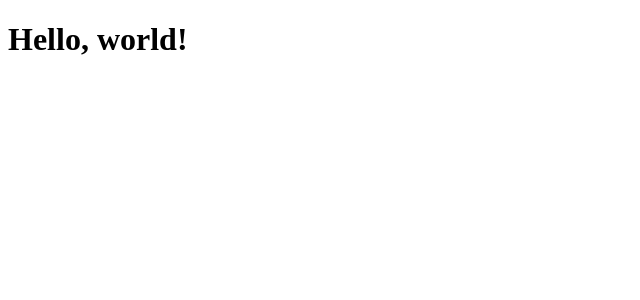
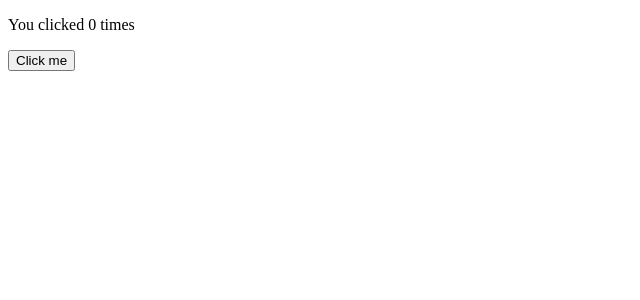
Before and after one commit to taminororo/random-cat, a Next.js app: page /hello in a window 1280 px wide. Shown: the top 300 px of the page, without its empty margins (0-640 px from the left). Built offline with nearby package versions, Linux system fonts and the light colour scheme; a web font is replaced by a local one.

Commit message:
[feat] clickカウント機能の追加

```diff
--- a/app/hello/page.tsx
+++ b/app/hello/page.tsx
@@ -1,3 +1,19 @@
-export default function Hello() {
-    return <h1>Hello, world!</h1>
+'use client'  //Next.jsの仕様
+import React, { useState } from 'react';
+
+
+export default function Home() {
+  const [count, setCount] = useState(0);
+  return (
+    <div className="grid grid-rows-[20px_1fr_20px] items-center justify-items-center min-h-screen p-8 pb-20 gap-16 sm:p-20 font-[family-name:var(--font-geist-sans)]">
+      <main className="flex flex-col gap-[32px] row-start-2 items-center sm:items-start">
+        <div>
+          <p>You clicked {count} times</p>
+          <button onClick={() => setCount(count + 1)}>
+            Click me
+          </button>
+        </div>
+      </main>
+    </div>
+  );
 }
```
